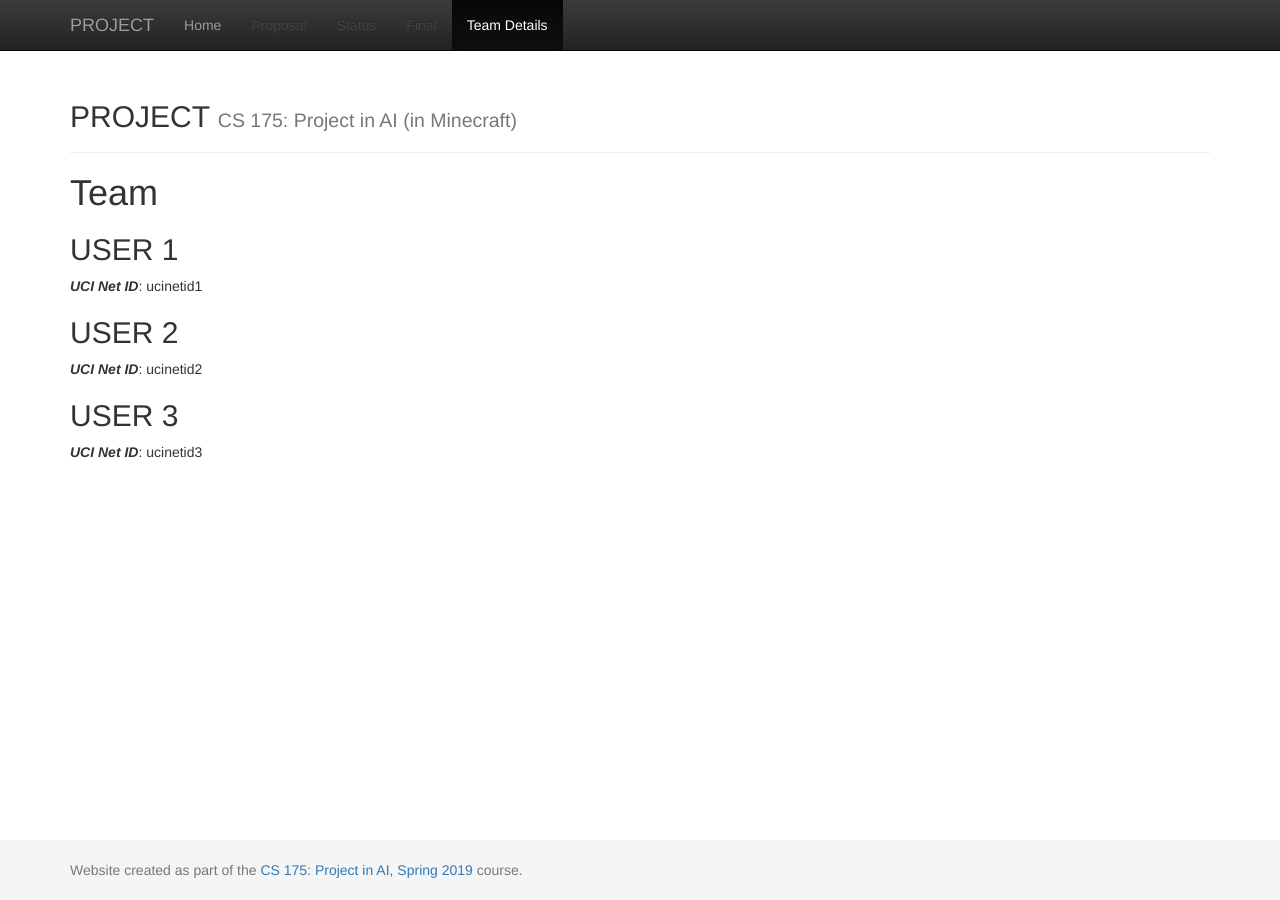
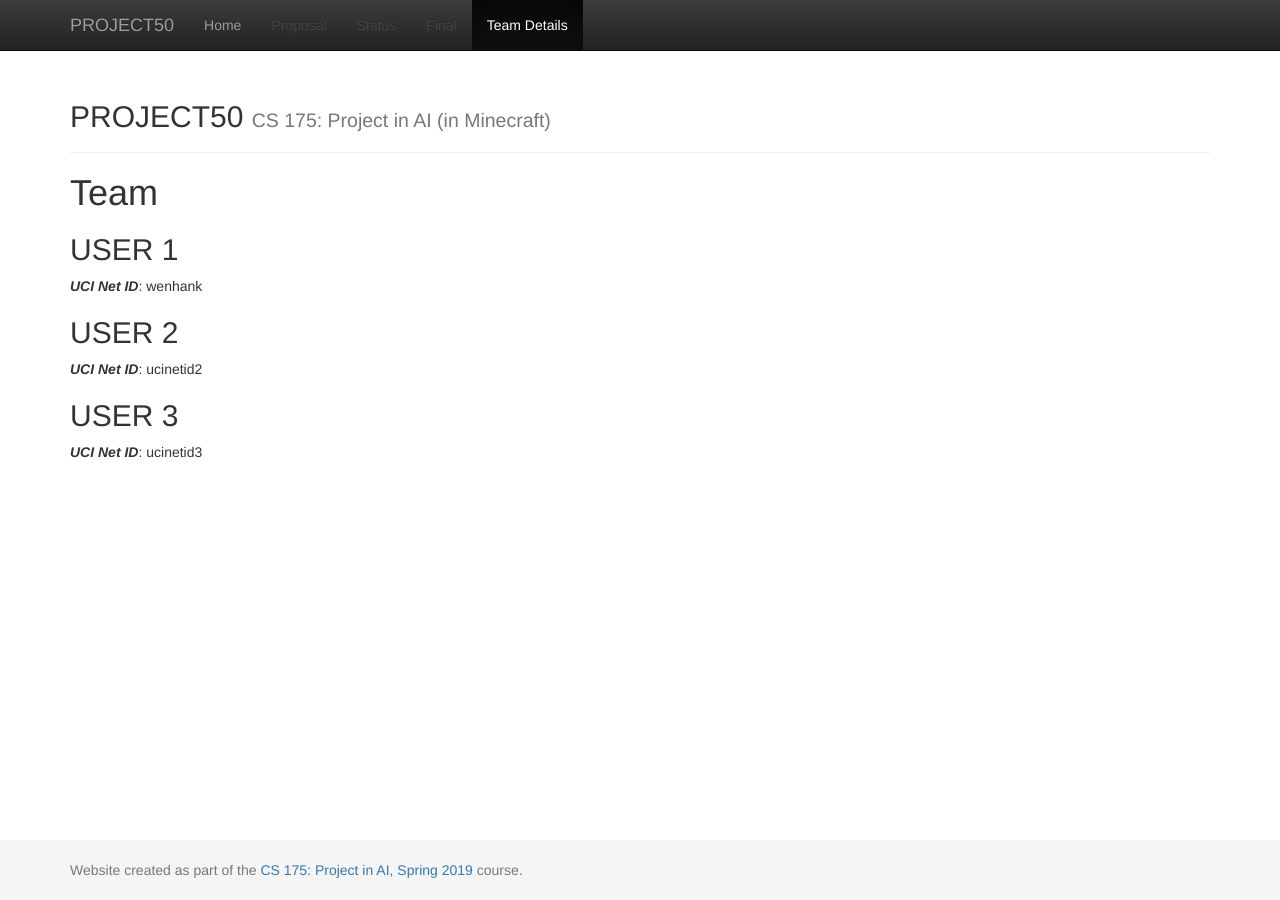
Before and after one commit to WenhanKong/Minesweepers, a Jekyll site: the page built from docs/team.md, in a window 1280 px wide. Built offline with Jekyll 4.4.1, drawn with Linux system fonts in a browser that asks for light colours.

Commit message:
update config.yml

```diff
--- a/docs/_config.yml
+++ b/docs/_config.yml
@@ -1,7 +1,7 @@
 ###########
 # site.title
 
-title:    'PROJECT'
+title:    'PROJECT50'
 subtitle: 'CS 175: Project in AI (in Minecraft)'
 
 
--- a/docs/team.md
+++ b/docs/team.md
@@ -7,7 +7,7 @@ title:  Team
 
 
 ## USER 1
-***UCI Net ID***: ucinetid1
+***UCI Net ID***: wenhank
 
 ## USER 2
 ***UCI Net ID***: ucinetid2
```
